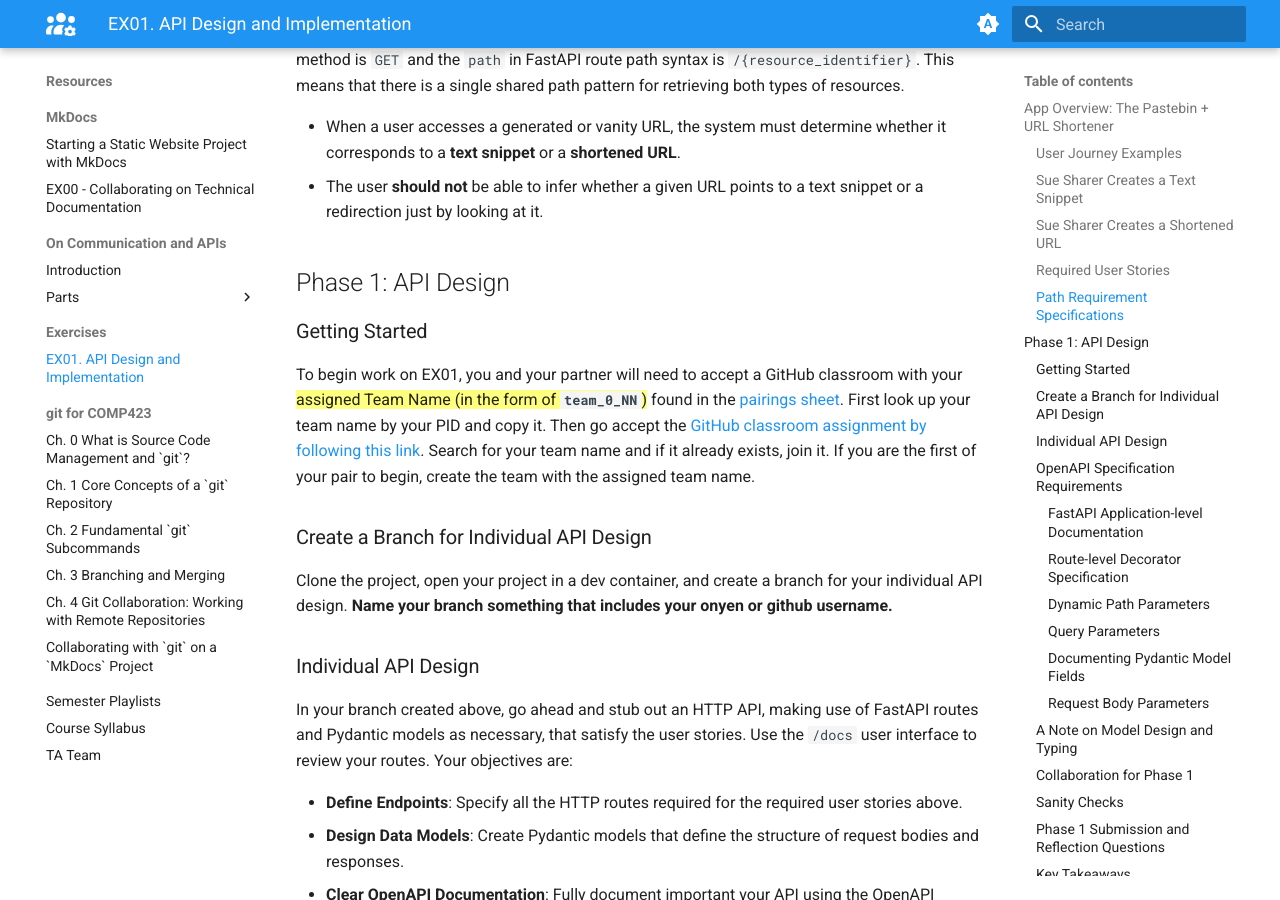
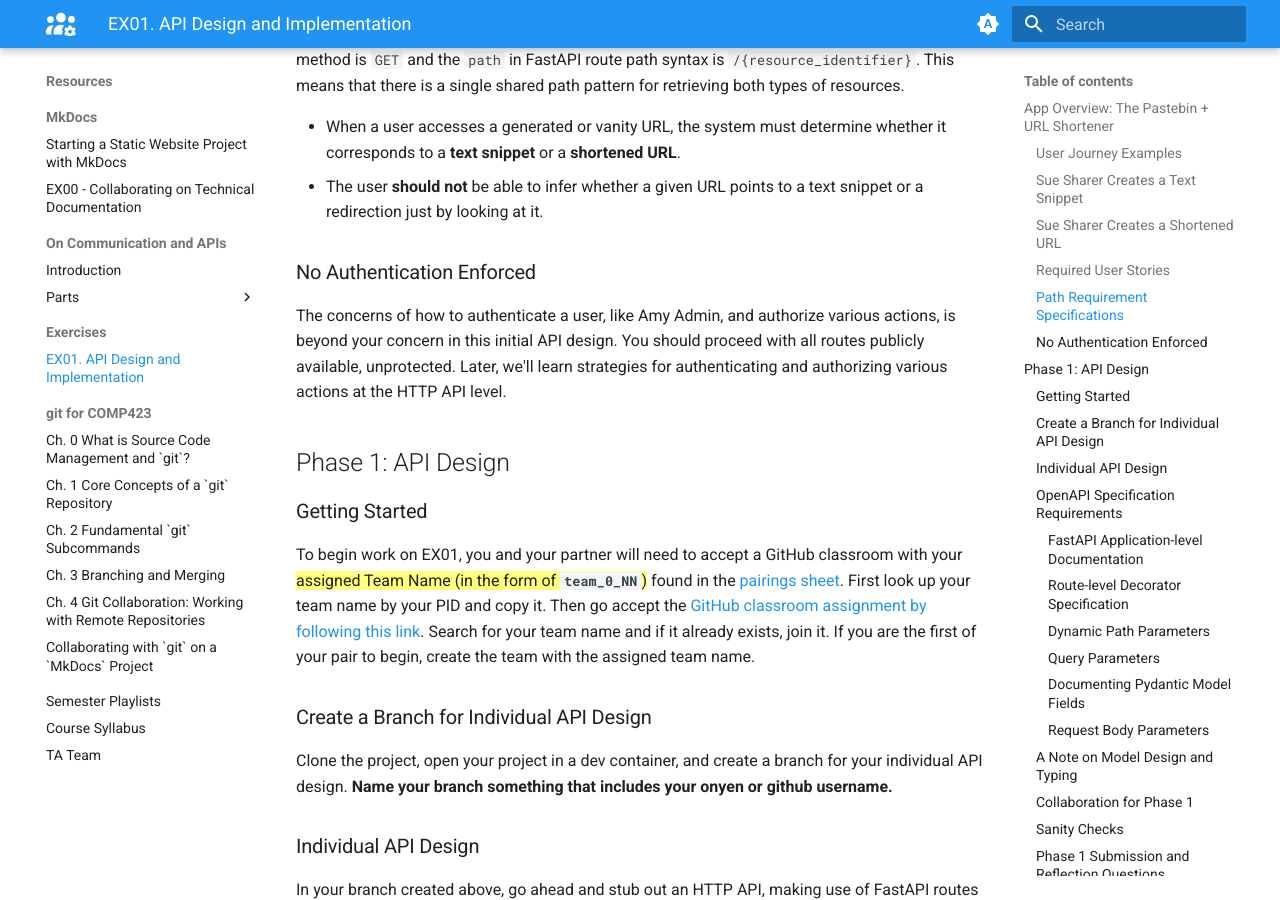
Before and after one commit to comp423-25s/comp423-25s.github.io, an MkDocs documentation site: the page built from docs/resources/exercises/ex01-api-design.md, in a window 1280 px wide and 900 px high, scrolled down 2818 px. Built offline with MkDocs 1.6.1 and Material for MkDocs 9.7.7, drawn with Linux system fonts in a browser that asks for light colours.

Commit message:
Add disclaimer on authorization

```diff
--- a/docs/resources/exercises/ex01-api-design.md
+++ b/docs/resources/exercises/ex01-api-design.md
@@ -76,6 +76,10 @@ These two stories should both share the same opaque route, including *method* an
 
 * When a user accesses a generated or vanity URL, the system must determine whether it corresponds to a **text snippet** or a **shortened URL**.
 * The user **should not** be able to infer whether a given URL points to a text snippet or a redirection just by looking at it.
+
+### No Authentication Enforced
+
+The concerns of how to authenticate a user, like Amy Admin, and authorize various actions, is beyond your concern in this initial API design. You should proceed with all routes publicly available, unprotected. Later, we'll learn strategies for authenticating and authorizing various actions at the HTTP API level.
 
 ## Phase 1: API Design
 
```
